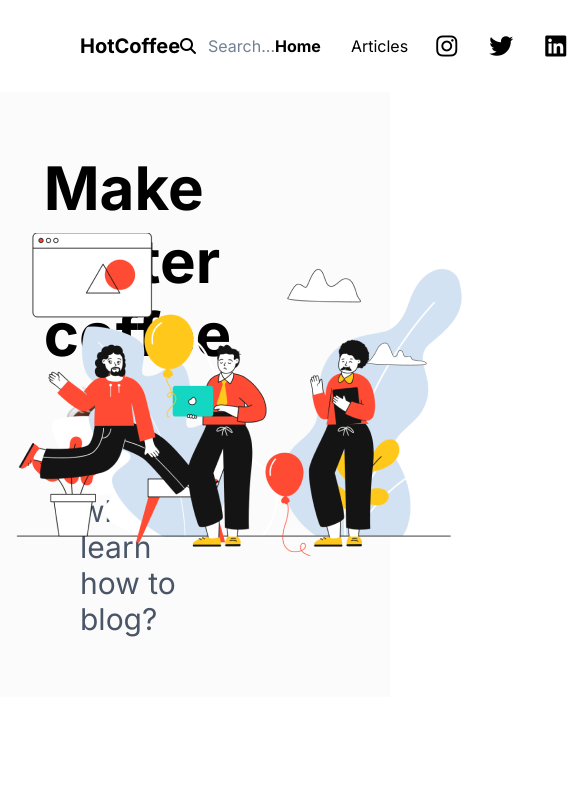
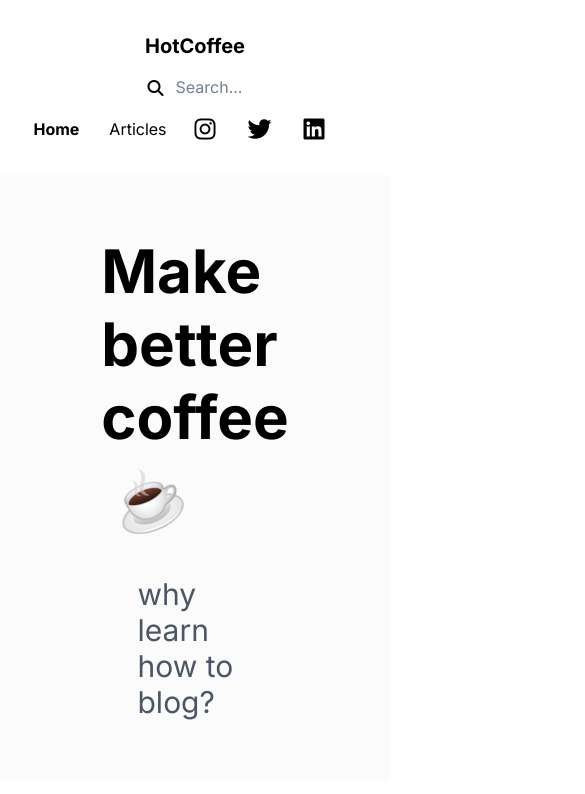
Before and after one commit to Ghiocvladut/vladut, a plain HTML site: page tema_007 coffee/index.html in a window 390 px wide. Shown: the top 794 px of the page, 585 px wide, since content can reach past the window. Drawn offline with Linux system fonts and the light colour scheme.

Commit message:
update-responsive

```diff
--- a/tema_007 coffee/index.html
+++ b/tema_007 coffee/index.html
@@ -32,15 +32,15 @@
 </div>
 <div class="hero px-80 py-60 mb-40">
     <div class="container">
-        <div class="flex-center">
-            <div class="hero-item flex-column justify-center">
+        <div class="flex-center content">
+            <div class="hero-item flex-column justify-center blog">
                 <span class="mb-16">
                     Make better <br> coffee
                     <img src="images/coffee.png" alt="">
                 </span>
                 <span>why learn how to blog?</span>
             </div>
-            <div class="hero-item justify-center">
+            <div class="hero-item justify-center creativity">
                 <img src="images/hero.png" alt="">
             </div>
         </div>
@@ -49,7 +49,7 @@
 <div class="about px-80 py-60">
     <div class="container">
         <div class="about-list flex-center">
-            <div class="about-list-item flex-column py-42 px-52 justify-center">
+            <div class="about-list-item flex-column py-42 px-52 justify-center blog">
                 <span class="title mb-28">long established</span>
                 <span class="details mb-30">It is a long established fact that a reader will be distracted <br> by the readable content of a page when looking at its layout. <br> The point of using Lorem Ipsum is that....</span>
                 <div class="flex-center info">
@@ -57,7 +57,7 @@
                     <span class="more pointer">Read more</span>
                 </div>
             </div>
-            <div class="about-list-item justify-center">
+            <div class="about-list-item justify-center creativity">
                 <img src="images/mac%20book.png" alt="">
             </div>
         </div>
--- a/tema_007 coffee/style/styles.scss
+++ b/tema_007 coffee/style/styles.scss
@@ -9,6 +9,16 @@
 @import "partials/general.scss";
 
 @import "partials/variables.scss";
+
+// mixin for responsive
+
+@mixin for-desktop {
+  @media (max-width: 990px) { @content; }
+}
+@mixin for-mini-desktop {
+  @media (max-width: 948px) { @content; }
+}
+
 
 // general
 
@@ -33,14 +43,23 @@ body {
 
 
 .menu {
+  @include for-desktop{
+    display: flex;
+    flex-direction: column;
+  }
   .logo {
     font-weight: 700;
     font-size: 20px;
     line-height: 24px;
+    @include for-desktop{
+      margin-bottom: 20px;
+    }
   }
 
   .search {
-
+    @include for-desktop{
+      margin-bottom: 20px;
+    }
     span {
       font-weight: 400;
       font-size: 16px;
@@ -88,11 +107,22 @@ body {
         line-height: 73px;
         color: black;
       }
+      &:last-child{
+
+      }
     }
-
-    img {
+    &.blog{
+      @include for-desktop{
+        margin:0 auto;
+      }
+    }
+    &.creativity{
+      @include for-desktop{
+        display: none;
+      }
     }
   }
+
 }
 
 .about {
@@ -106,7 +136,20 @@ body {
     &-item {
       width: 50%;
       text-align: left;
+      &.blog{
+        @include for-desktop{
+          margin:0 auto;
+          span{
+            padding-right: 0;
+          }
 
+        }
+      }
+      &.creativity{
+        @include for-desktop{
+          display: none;
+        }
+      }
       .title {
         padding-right: 120px;
       }
@@ -118,7 +161,9 @@ body {
       .info {
         width: inherit;
         padding-left: 80px;
-
+        @include for-desktop{
+          padding-left: 0;
+        }
       }
     }
   }
@@ -128,6 +173,12 @@ body {
     &-item{
       box-shadow: -1px 8px 11px -3px rgba(0,0,0,0.44);
       border-radius: 8px;
+      @include for-desktop{
+        margin-right: 18px;
+        &:first-child{
+          margin-left: 18px;
+        }
+      }
     }
   }
 }
@@ -137,6 +188,7 @@ body {
   font-size: 12px;
   line-height: 15px;
   color: $col-blue-1;
+
 }
 
 .more {
```
Also changed, not shown: tema_007 coffee/style/styles.css, 1 other file.
